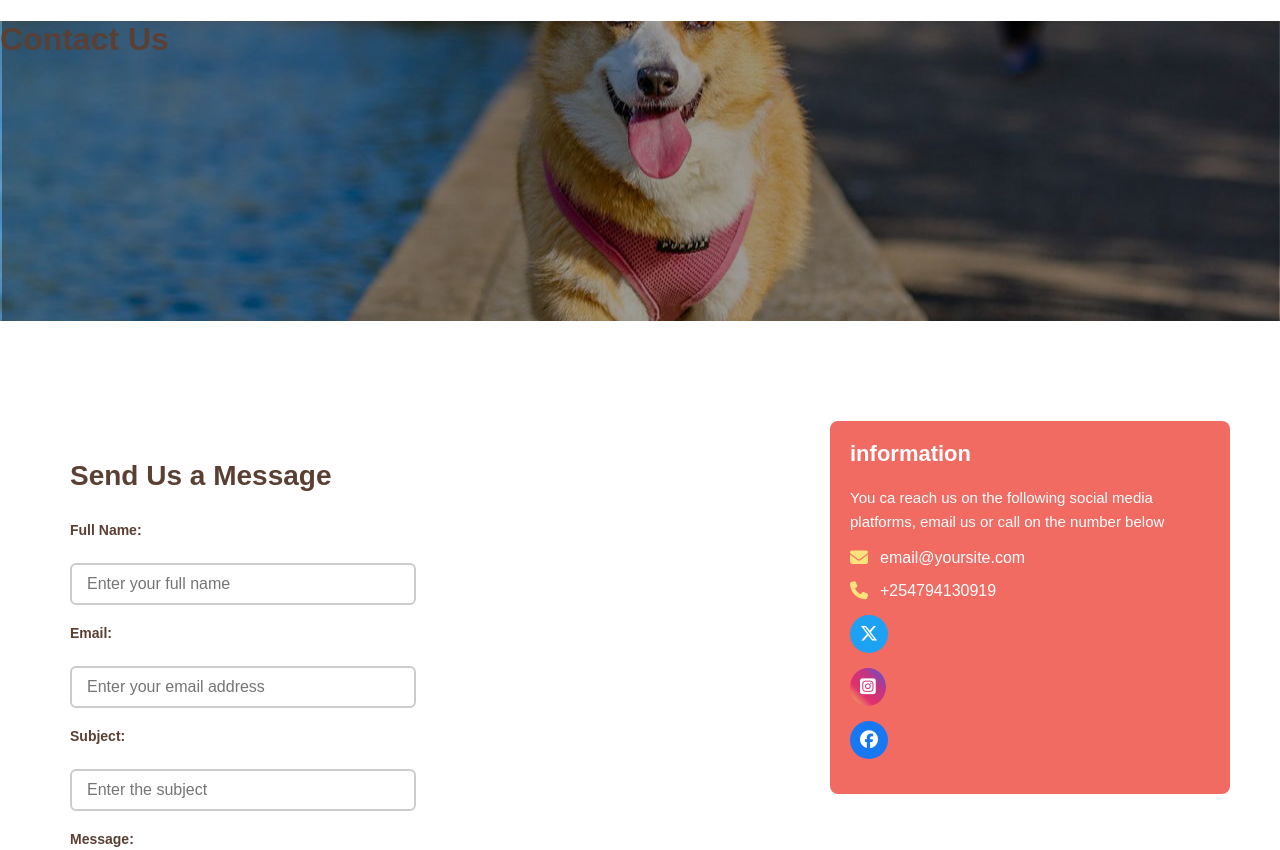
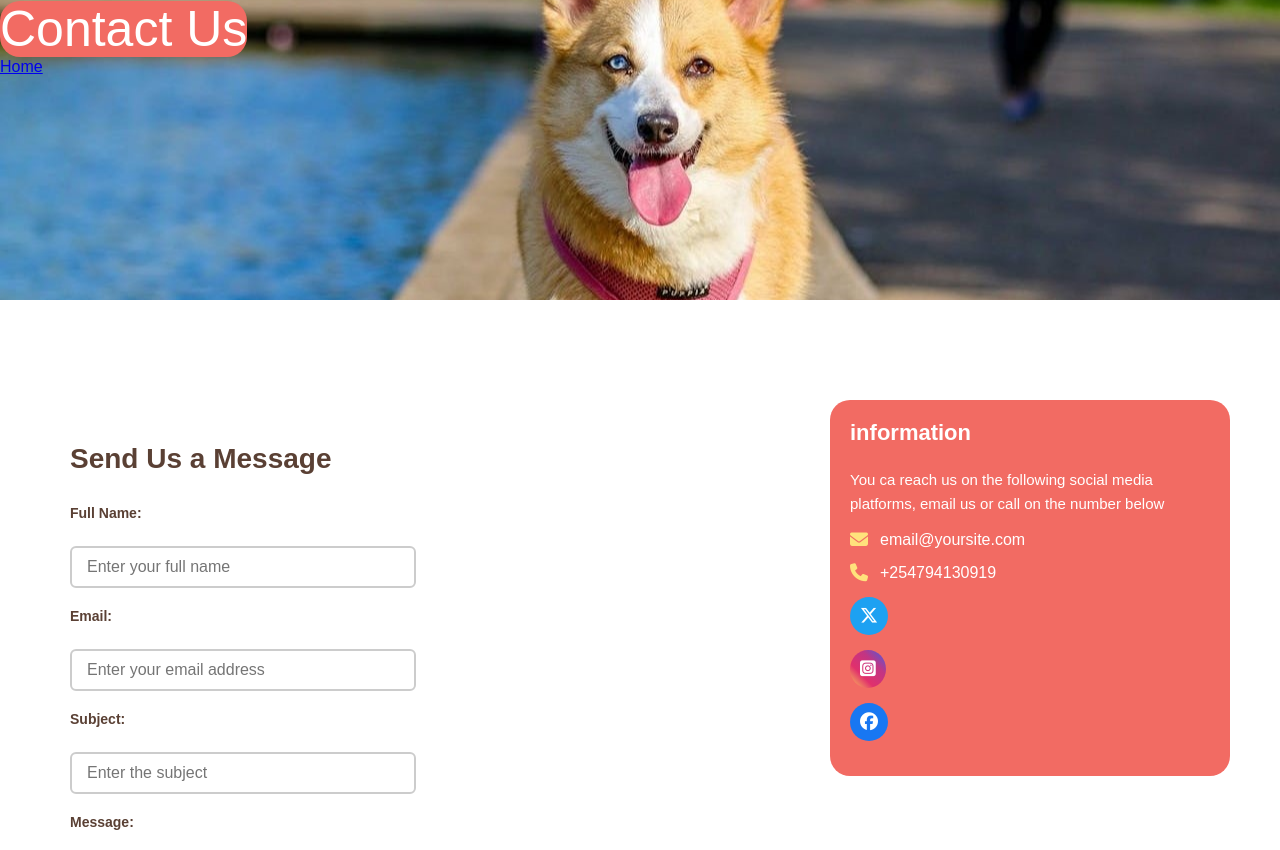
Before and after one commit to william2032/Adoption_site, a plain HTML site: page Contactus.html in a window 1280 px wide. Shown: the top 850 px of the page. Drawn offline with Linux system fonts and the light colour scheme.

Commit message:
Add files via upload

```diff
--- a/Contactus.css
+++ b/Contactus.css
@@ -5,12 +5,20 @@ body {
     background-color: #fff;
     color: #5a4034;
 }
-header{
+.head{
     width: 100%;
     height: 300px;
-    background: url("images/female\ copy.png");
+    background-image: url("../images/female\ copy.jpg");
+    background-size: cover;
     background-position: center;
-    background-size: cover;
+    position: relative;
+}
+.head span{
+    font-size: 50px;
+    color: #fff;
+    background-color: #f26b63;
+    border-radius: 20px;
+
 }
 .container {
     display: flex;
@@ -32,7 +40,6 @@ body::before {
     left: 0;
     width: 100%;
     height: 300px;
-    background: url('Maltipoo.jpg') no-repeat center top;
     background-size: cover;
     z-index: 0;
 }
@@ -41,7 +48,7 @@ body::before {
     padding: 20px;
 }
 
-.form-container h1 {
+.form-container h2 {
     font-size: 28px;
     margin-bottom: 30px;
     color: #5a4034;
@@ -83,10 +90,10 @@ textarea {
 
 .form-container button {
     padding: 8px 15px;
-    background-color: #5a4034;
+    background-color: #f26b63;
     color: #fff;
     border: none;
-    border-radius: 5px;
+    border-radius: 30px;
     cursor: pointer;
     font-size: 14px;
     transition: background-color 0.3s ease;
@@ -100,11 +107,11 @@ textarea {
     flex: 1;
     background-color: #f26b63;
     padding: 20px;
-    border-radius: 8px;
+    border-radius: 20px;
     color: white;
 }
 
-.Info-container h2 {
+.Info-container h3 {
     margin-top: 0;
     font-size: 22px;
 }
--- a/Contactus.html
+++ b/Contactus.html
@@ -5,18 +5,17 @@
     <meta name="viewport" content="width=device-width, initial-scale=1.0">
     <title>Contact Us</title>
     <link rel="stylesheet" href="Contactus.css">
+    <link rel="stylesheet" href="https://cdnjs.cloudflare.com/ajax/libs/font-awesome/6.7.1/css/all.min.css" integrity="sha512-5Hs3dF2AEPkpNAR7UiOHba+lRSJNeM2ECkwxUIxC1Q/FLycGTbNapWXB4tP889k5T5Ju8fs4b1P5z/iB4nMfSQ==" crossorigin="anonymous" referrerpolicy="no-referrer" />
     <link rel="icon" type="image/jpg" href="images/portifolio-1.jpg">
-    <link rel="stylesheet" href="https://cdnjs.cloudflare.com/ajax/libs/font-awesome/6.7.1/css/all.min.css" integrity="sha512-5Hs3dF2AEPkpNAR7UiOHba+lRSJNeM2ECkwxUIxC1Q/FLycGTbNapWXB4tP889k5T5Ju8fs4b1P5z/iB4nMfSQ==" crossorigin="anonymous" referrerpolicy="no-referrer" />
 </head>
 <body>
-    <header>
-        <div class="contain">
-            <h1>Contact Us</h1>
-        </div>
+    <header class="head">
+        <span>Contact Us</span> <br/>
+        <a href="../index.html" title="Go back to home page">Home </a>
     </header>
     <div class="container">
         <div class="form-container">
-        <h1>Send Us a Message</h1>
+        <h2>Send Us a Message</h2>
         <form action="submit_form.php" method="POST">
             <label for="name">Full Name:</label>
             <input type="text" id="name" name="name" placeholder="Enter your full name" required>
@@ -34,7 +33,7 @@
         </form>
     </div>
     <div class="Info-container">
-        <h2>information</h2>
+        <h3>information</h3>
         <p>You ca reach us on the following social media platforms, email us or call on the number below</p>
         <div class="info-item">
             <i class="fas fa-envelope"></i>
--- a/about.css
+++ b/about.css
@@ -71,7 +71,7 @@ body::-webkit-scrollbar {
 }
 .about-us {
     height: 130vh;
-    background-image: url("images/basenji\ female.jpg");
+    background-image: url("images/dachshund\ male.jpg");
 
     background-position: center;
     background-size: cover;
@@ -108,7 +108,7 @@ body::-webkit-scrollbar {
 .content {
     height: 150vh;
     width: 50vw;
-    background-image: url("images/chihuahua\ female.jpg");
+    background-image: url("images/pexels-goochie-poochie-3361746.jpg");
     background-position: center;
     background-size: cover;
 
```
Also changed, not shown: About.html (+1 -0 lines).
